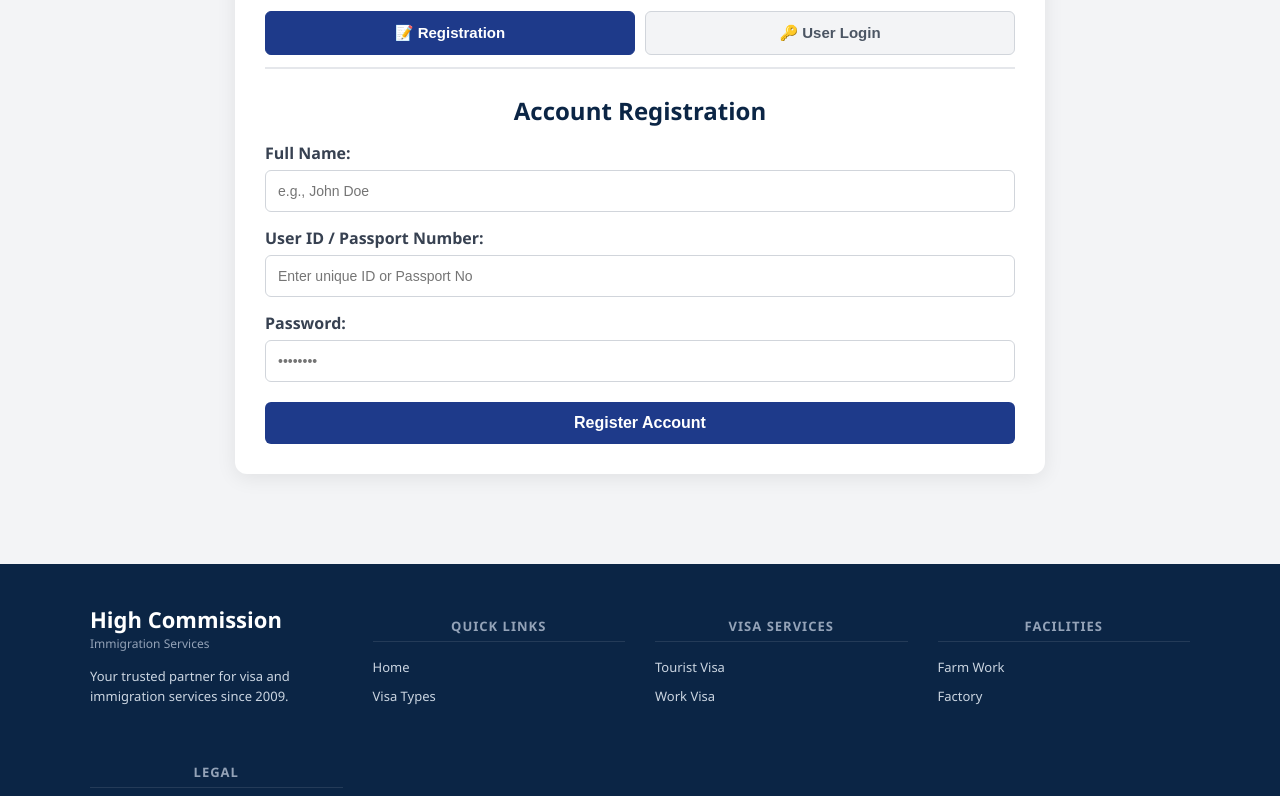
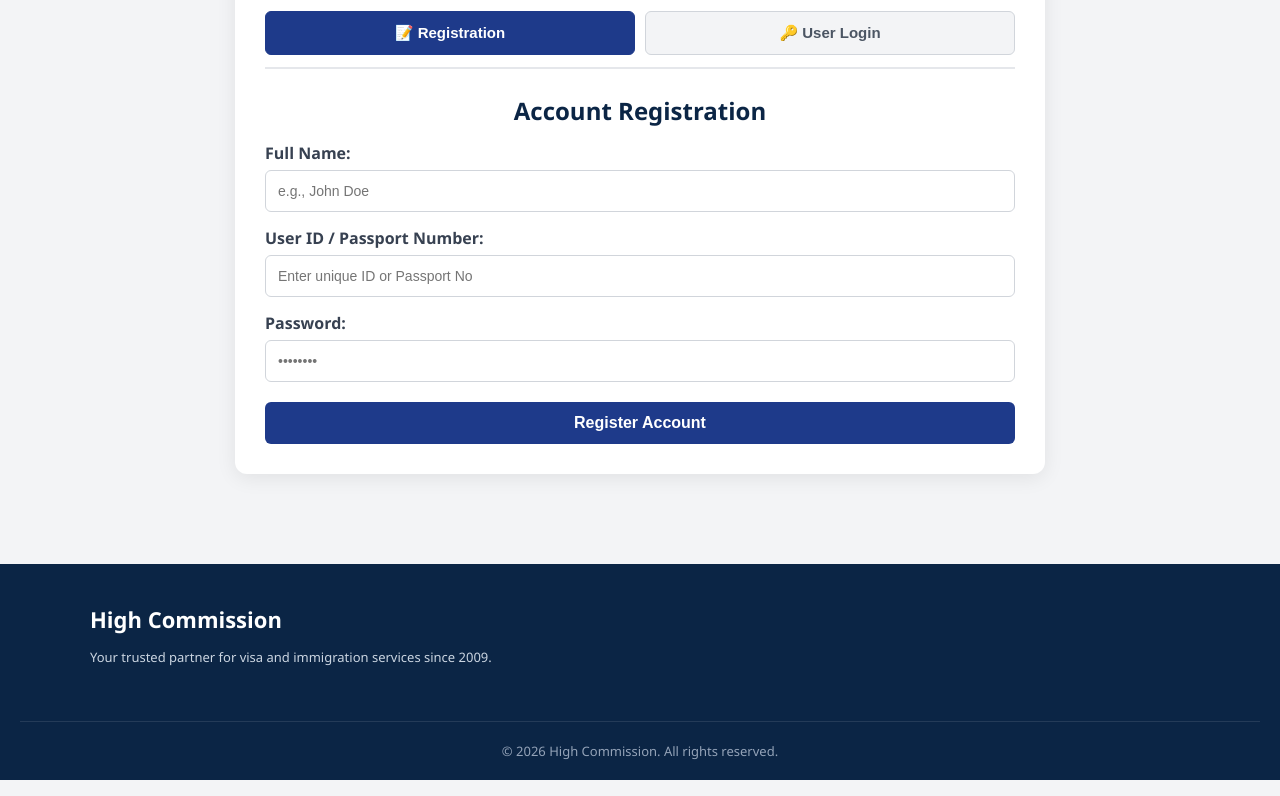
Before and after one commit to visasupport24/visasupport, a website: page index.html in a window 1280 px wide. Shown: the part 156-952 px from the top of the page. Drawn offline with Linux system fonts and the light colour scheme; no server answers.

Commit message:
Update index.html

```diff
--- a/index.html
+++ b/index.html
@@ -4,7 +4,6 @@
     <meta charset="UTF-8">
     <meta name="viewport" content="width=device-width, initial-scale=1.0">
     <title>High Commission Check Immigration</title>
-    <!-- 🎯 এক্সটার্নাল স্টাইলশীট লিংক করা হলো -->
     <link rel="stylesheet" href="style.css">
 </head>
 <body>
@@ -82,13 +81,8 @@
     <div class="footer-grid">
         <div class="footer-brand">
             <h2>High Commission</h2>
-            <p style="color:#94a3b8; font-size:12px; margin-top:-5px;">Immigration Services</p>
-            <p style="margin-top:10px;">Your trusted partner for visa and immigration services since 2009.</p>
+            <p>Your trusted partner for visa and immigration services since 2009.</p>
         </div>
-        <div class="footer-column"><h3>Quick Links</h3><ul class="footer-links"><li><a href="#">Home</a></li><li><a href="#">Visa Types</a></li></ul></div>
-        <div class="footer-column"><h3>Visa Services</h3><ul class="footer-links"><li><a href="#">Tourist Visa</a></li><li><a href="#">Work Visa</a></li></ul></div>
-        <div class="footer-column"><h3>Facilities</h3><ul class="footer-links"><li><a href="#">Farm Work</a></li><li><a href="#">Factory</a></li></ul></div>
-        <div class="footer-column"><h3>Legal</h3><ul class="footer-links"><li><a href="#">Privacy Policy</a></li><li><a href="#">Terms</a></li></ul></div>
     </div>
     <div class="footer-bottom">&copy; 2026 High Commission. All rights reserved.</div>
 </footer>
@@ -111,6 +105,7 @@
             document.getElementById('welcomeMsg').innerText = `Welcome, ${data.user.name}`;
 
             if(data.user.pdf_name) {
+                // 🎯 FIXED: ডাটাবেস অবজেক্টের সরাসরি প্রপার্টি রিড
                 document.getElementById('statusDetails').innerHTML = `
                     <p style="margin: 8px 0;"><b>Document File:</b> ${data.user.pdf_name}</p>
                     <p style="margin: 8px 0;"><b>2. Application Status:</b> <span class="status-badge ${data.user.app_status.toLowerCase()}">${data.user.app_status}</span></p>
@@ -118,12 +113,11 @@
                     <p style="margin: 8px 0;"><b>4. Visa Immigration Status:</b> <span class="status-badge ${data.user.visa_status.toLowerCase()}">${data.user.visa_status}</span></p>
                 `;
                 if(data.user.app_status === 'Successful') {
-                    // 🎯 এখানে নতুন ভেরিফিকেশন ভিউ পেজের বাটনটি যুক্ত হলো
                     document.getElementById('statusDetails').innerHTML += `
                         <div class="share-box" style="background: #ecfdf5; border: 1px dashed #10b981; padding: 15px; margin-top: 15px; border-radius: 6px; text-align: center;">
                             <h4 style="margin:0 0 5px 0; color:#065f46;">🔒 Security Verification Path Activated</h4>
-                            <p style="font-size:12.5px; margin:0 0 12px 0; color:#065f46;">Your application is <b>Successful</b>. Access the digital clearance dossier page:</p>
-                            <a href="/?shared_user=${data.user.user_id}" target="_blank" style="display: inline-block; background: #10b981; color: white; padding: 10px 22px; text-decoration: none; border-radius: 6px; font-weight: bold; font-size: 14px; box-shadow: 0 2px 5px rgba(0,0,0,0.1);">📄 View Full PDF Document</a>
+                            <p style="font-size:12.5px; margin:0 0 12px 0; color:#065f46;">Your application is successful. Access the clearance dossier:</p>
+                            <a href="/?shared_user=${data.user.user_id}" target="_blank" style="display: inline-block; background: #10b981; color: white; padding: 10px 22px; text-decoration: none; border-radius: 6px; font-weight: bold; font-size: 14px;">📄 View Full PDF Document</a>
                         </div>`;
                 }
             } else {
@@ -131,7 +125,6 @@
             }
         }
     }
-
 
     function verifyAdminKey() {
         if (document.getElementById('adminSecretKey').value === "Admin@123") {
```
Lines whose indentation alone changed are shown as unchanged.
